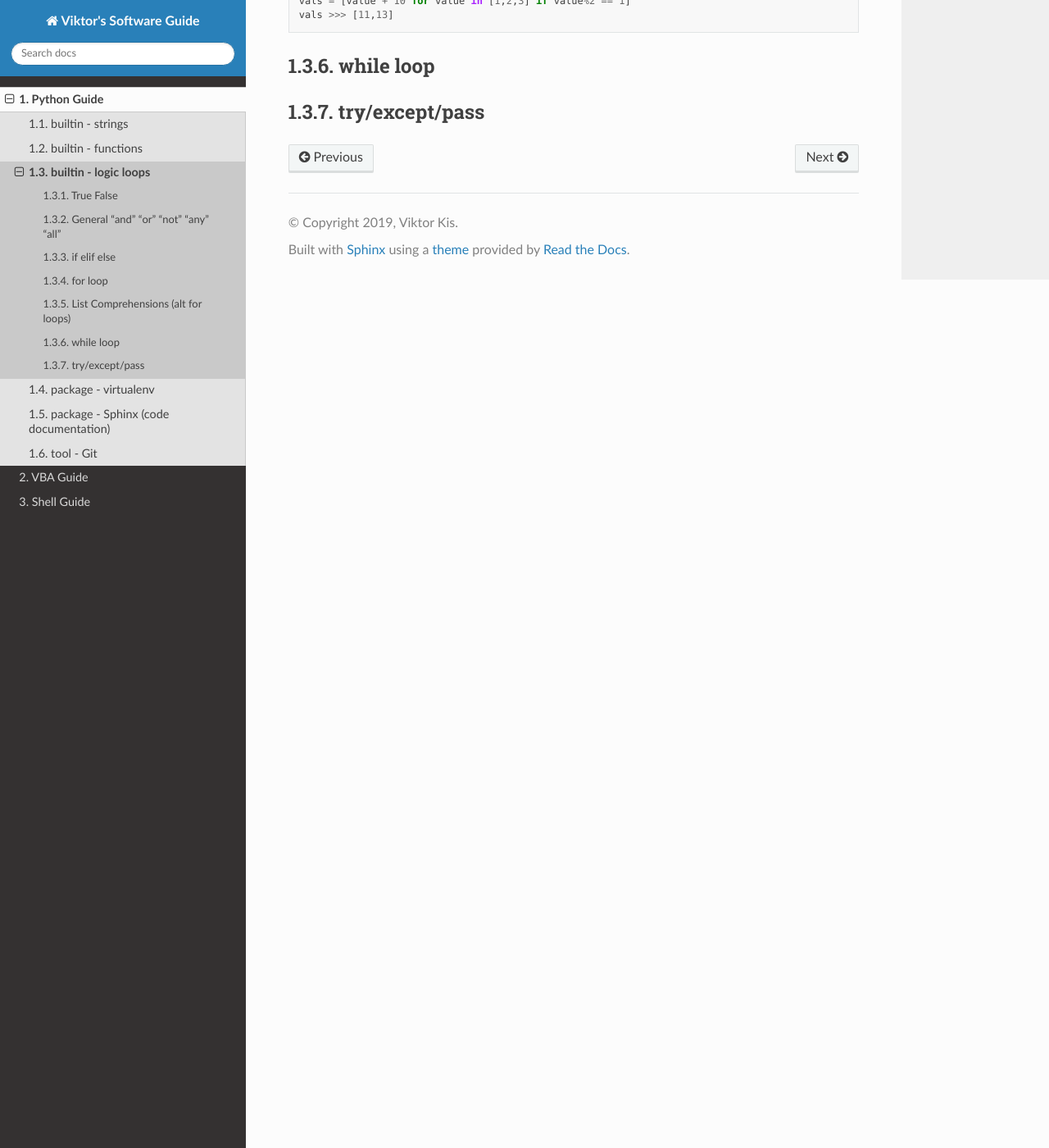
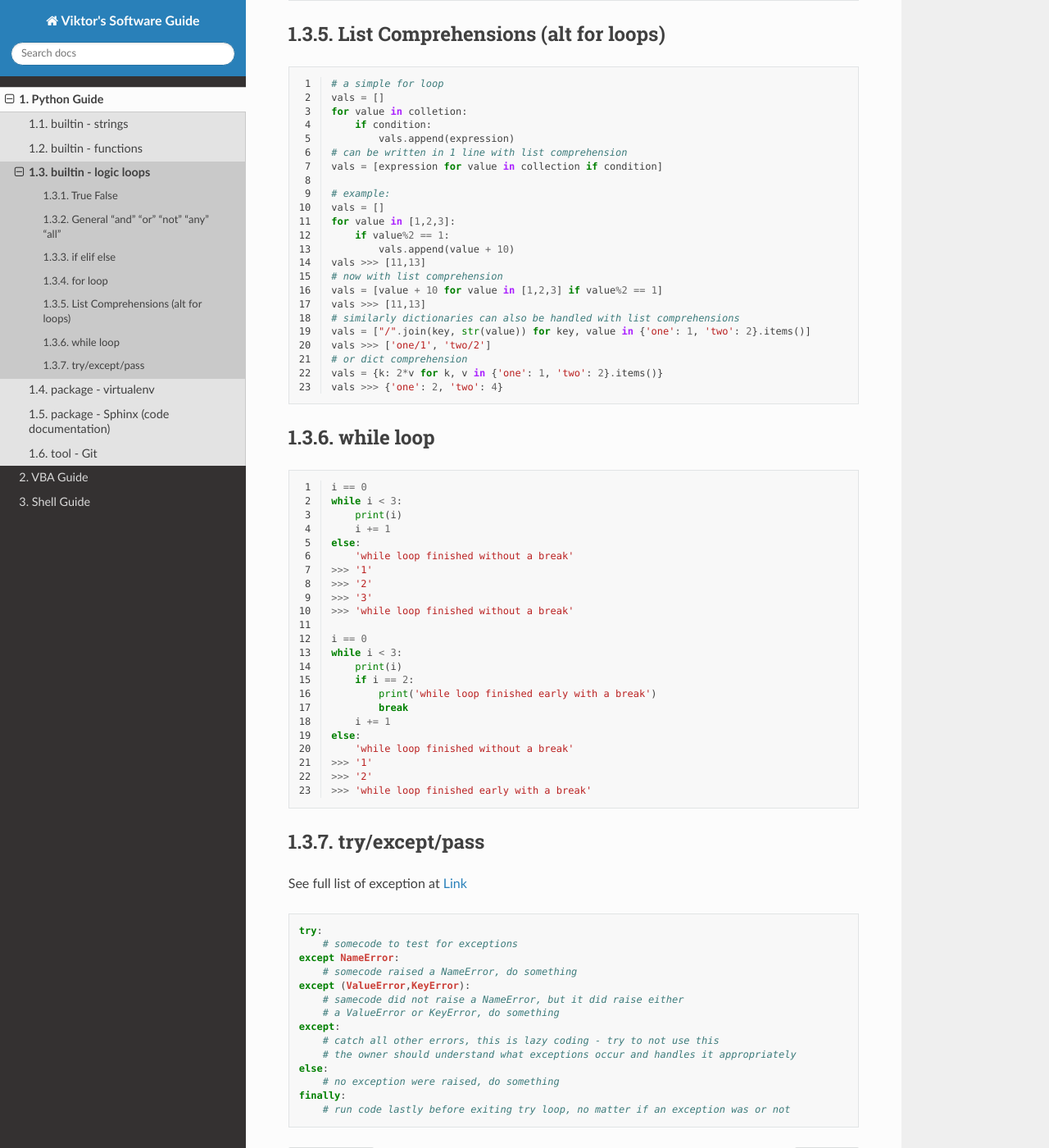
Before and after one commit to PydPiper/viks_SoftwareGuide, a Sphinx documentation site: the page built from source/python/logic_loops.rst, in a window 1280 px wide and 1400 px high, scrolled down 2383 px. Shown: the whole window at 82% size. Built offline with Sphinx 7.4.7 and the Read the Docs theme 2.0.0, drawn with Linux system fonts in a browser that asks for light colours; some of the changed text lies outside the part shown.

Commit message:
added more to for loop break/continue, added while loop and try/except

```diff
--- a/source/python/logic_loops.rst
+++ b/source/python/logic_loops.rst
@@ -77,7 +77,6 @@
     # iterate through strings by char
     for char in "this":
         print(char)
-
     >>> 't'
     >>> 'h'
     >>> 'i'
@@ -92,7 +91,6 @@
     # iterate through sets, tuples, lists
     for value in [10,20,30]:
         print(value)
-
     >>> '10'
     >>> '20'
     >>> '30'
@@ -107,14 +105,39 @@
     # iterate through dicts (iterate on keys, values, or items)
     for key, value in {'key1':1, 'key2':2}.items():
         print(key, value)
-
     >>> 'key1 1'
     >>> 'key2 2'
+
+    # for loop on multiple same same iterators
+    for val1, val2 in zip([1,2,3],[10,20,30]):
+        print(val1,val2)
+    >>> '1 10'
+    >>> '2 20'
+    >>> '3 30'
+
+    # use break to jump out of a for loop early
+    for val in [1,2,3]:
+        if val == 2:
+            break
+        print(val)
+    >>> '1'
+    # but never gets to printing 2 or 3
+
+    # use continue to jump ahead of the current iteration (same as a __next__() call)
+    for val in [1,2,3]:
+        if val == 2:
+            continue
+        print(val)
+    >>> '1'
+    >>> '3'
+    # note how 2 was skipped
+
 
 List Comprehensions (alt for loops)
 -----------------------------------
 
 .. code-block:: python
+    :linenos:
 
     # a simple for loop
     vals = []
@@ -133,13 +156,62 @@
     # now with list comprehension
     vals = [value + 10 for value in [1,2,3] if value%2 == 1]
     vals >>> [11,13]
-
+    # similarly dictionaries can also be handled with list comprehensions
+    vals = ["/".join(key, str(value)) for key, value in {'one': 1, 'two': 2}.items()]
+    vals >>> ['one/1', 'two/2']
+    # or dict comprehension
+    vals = {k: 2*v for k, v in {'one': 1, 'two': 2}.items()}
+    vals >>> {'one': 2, 'two': 4}
 
 
 while loop
 ----------
 
+.. code-block:: python
+    :linenos:
+
+    i == 0
+    while i < 3:
+        print(i)
+        i += 1
+    else:
+        'while loop finished without a break'
+    >>> '1'
+    >>> '2'
+    >>> '3'
+    >>> 'while loop finished without a break'
+
+    i == 0
+    while i < 3:
+        print(i)
+        if i == 2:
+            print('while loop finished early with a break')
+            break
+        i += 1
+    else:
+        'while loop finished without a break'
+    >>> '1'
+    >>> '2'
+    >>> 'while loop finished early with a break'
 
 
 try/except/pass
 ---------------
+See full list of exception at `Link <https://docs.python.org/3/library/exceptions.html#bltin-exceptions>`_
+
+.. code-block:: python
+
+    try:
+        # somecode to test for exceptions
+    except NameError:
+        # somecode raised a NameError, do something
+    except (ValueError,KeyError):
+        # samecode did not raise a NameError, but it did raise either
+        # a ValueError or KeyError, do something
+    except:
+        # catch all other errors, this is lazy coding - try to not use this
+        # the owner should understand what exceptions occur and handles it appropriately
+    else:
+        # no exception were raised, do something
+    finally:
+        # run code lastly before exiting try loop, no matter if an exception was or not
```
